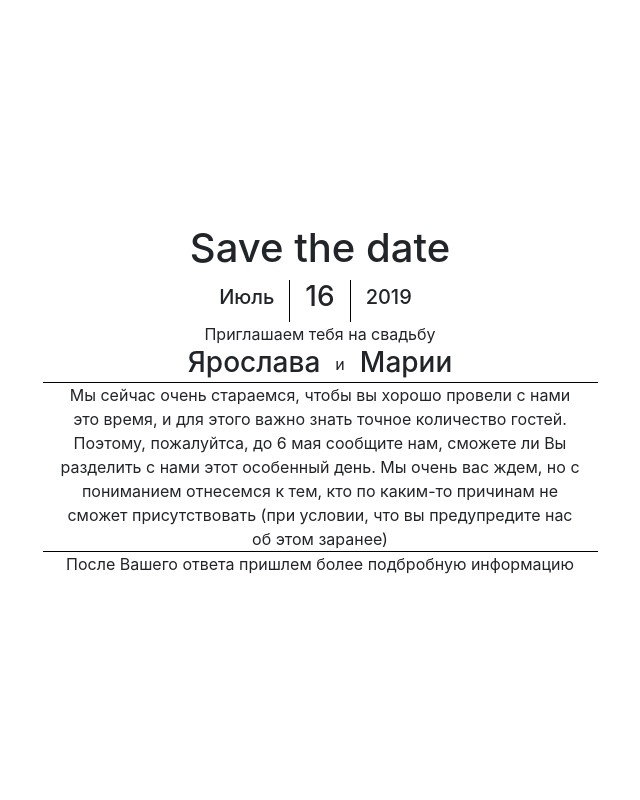
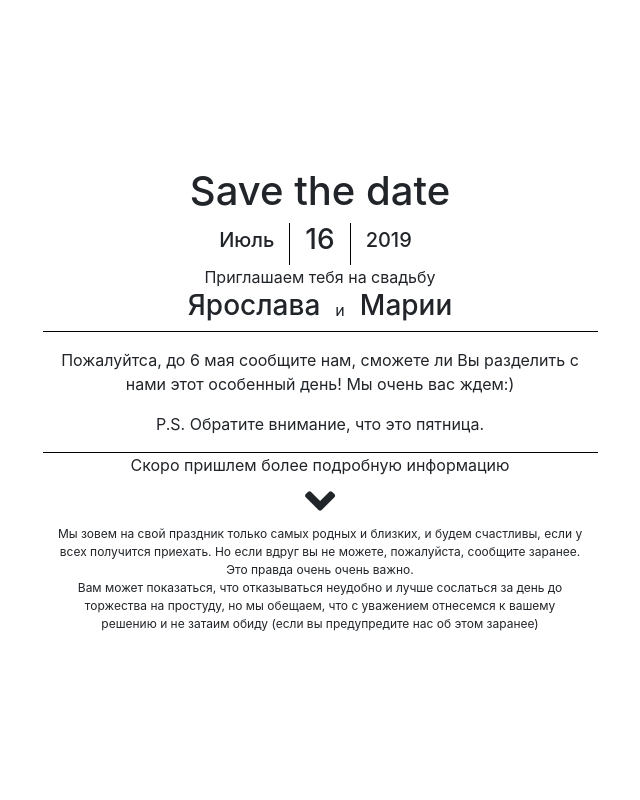
Before and after one commit to SugarF0x/wedding, a PHP site: page / in a window 1280 px wide. Shown: the whole page, without its empty margins (320-960 px from the left). Run offline with PHP 8.4, Linux system fonts and the light colour scheme; some libraries are stand-ins or nearby versions.

Commit message:
0.6
ok, im confused and lost at this point
Something is done for sure

```diff
--- a/index.php
+++ b/index.php
@@ -7,34 +7,17 @@
 
     <!-- Bootstrap CSS -->
     <link rel="stylesheet" href="https://stackpath.bootstrapcdn.com/bootstrap/4.1.3/css/bootstrap.min.css" integrity="sha384-MCw98/SFnGE8fJT3GXwEOngsV7Zt27NXFoaoApmYm81iuXoPkFOJwJ8ERdknLPMO" crossorigin="anonymous">
+    <!-- My CSS -->
     <link rel="stylesheet" href="css/main.css">
+    <!-- FontAwesome CSS -->
+    <link rel="stylesheet" href="https://use.fontawesome.com/releases/v5.8.1/css/all.css" integrity="sha384-50oBUHEmvpQ+1lW4y57PTFmhCaXp0ML5d60M1M7uH2+nqUivzIebhndOJK28anvf" crossorigin="anonymous">
 
     <title>Save the Date</title>
 </head>
 <body>
 <!-- Body Start justify-content-center align-items-center  -->
 
-<div class="container d-flex align-items-center justify-content-center h-100">
-    <!--
-    <div class="text-center">
-        <h3>Save date card</h3>
-        <p>
-            This is a save date card with a lot of sample text <br>
-            Lorem ipsum dolor sit amet, consectetur <br>
-            adipisicing elit. Accusamus blanditiis excepturi <br>
-            expedita incidunt magnam magni minus perspiciatis quidem?
-        </p>
-        <ul style="list-style: none; padding: 0;">
-            <li>Start date: <b>01.10.1939</b></li>
-            <li>Start place: <b>Polen</b></li>
-        </ul>
-        <p>
-            Contact us at <b>8 (800) 555-35-35</b> <br>
-            Easier to call than take a loan
-        </p>
-    </div>
-    -->
-
+<div class="container d-flex align-items-md-center justify-content-center h-100"> <!-- h-100 -->
     <div class="container text-center">
         <div class="row">
             <div class="col">
@@ -67,7 +50,7 @@
         </div>
         <div class="row justify-content-center align-items-center">
             <div class="col-auto text-right p-0">
-                <h3 style="margin-bottom:3px;">
+                <h3>
                     Ярослава
                 </h3>
             </div>
@@ -75,19 +58,35 @@
                 и
             </div>
             <div class="col-auto text-left p-0">
-                <h3 style="margin-bottom:3px;">
+                <h3>
                     Марии
                 </h3>
             </div>
         </div>
-        <div class="row  justify-content-md-center">
+        <div class="row justify-content-md-center">
             <div class="col col-md-6" style="border-top: 1px solid black; border-bottom: 1px solid black;">
-                Мы сейчас очень стараемся, чтобы вы хорошо провели с нами это время, и для этого важно знать точное количество гостей. Поэтому, пожалуйтса, до 6 мая сообщите нам, сможете ли Вы разделить с нами этот особенный день. Мы очень вас ждем, но с пониманием отнесемся к тем, кто по каким-то причинам не сможет присутствовать (при условии, что вы предупредите нас об этом заранее)
+                <p style="margin-top: 1rem">
+                    Пожалуйтса, до 6 мая сообщите нам, сможете ли Вы разделить с нами этот особенный день! Мы очень вас ждем:)
+                </p>
+                <p>
+                    P.S. Обратите внимание, что это пятница.
+                </p>
             </div>
         </div>
         <div class="row">
             <div class="col">
-                После Вашего ответа пришлем более подбробную информацию
+                Скоро пришлем более подробную информацию
+            </div>
+        </div>
+        <div class="row">
+            <div class="col">
+                <i class="fas fa-angle-down fa-3x"></i>
+            </div>
+        </div>
+        <div class="row justify-content-md-center">
+            <div class="col col-md-6" style="font-size: 0.75rem">
+                Мы зовем на свой праздник только самых родных и близких, и будем счастливы, если у всех получится приехать. Но если вдруг вы не можете, пожалуйста, сообщите заранее. Это правда очень очень важно.<br>
+                Вам может показаться, что отказываться неудобно и лучше сослаться за день до торжества на простуду, но мы обещаем, что с уважением отнесемся к вашему решению и не затаим обиду (если вы предупредите нас об этом заранее)
             </div>
         </div>
     </div>
```
